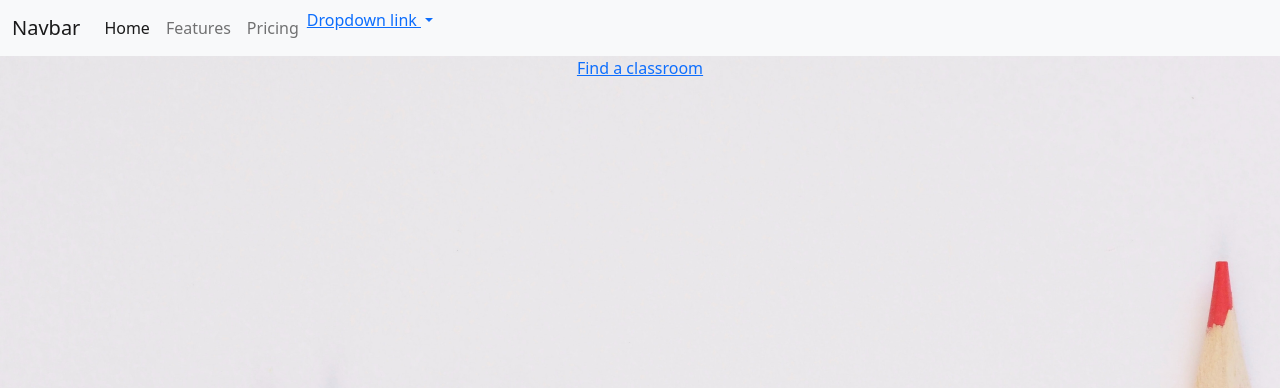
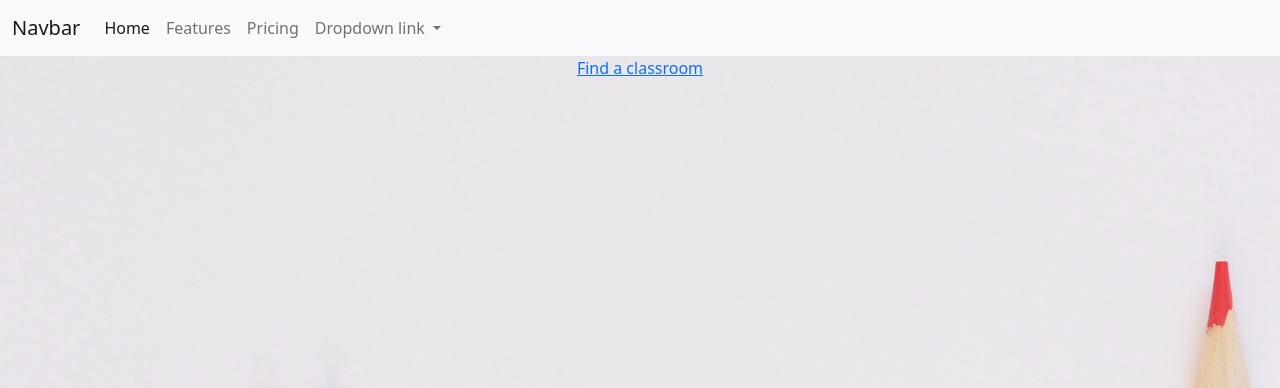
Before and after one commit to dominiclopez391/Comsc-131-Project-Team-2, a Python web app: template StudyAid/myapp/templates/classrooms.html in a window 1280 px wide. Shown: the top 388 px of the page. Run offline with Jinja, Linux system fonts and the light colour scheme; the template is opened without the code that fills it, so the values that code supplies are empty.

Commit message:
Update base.html

```diff
--- a/StudyAid/myapp/templates/base.html
+++ b/StudyAid/myapp/templates/base.html
@@ -32,7 +32,7 @@
           <a class="nav-link" href="#">Pricing</a>
         </li>
         <li class="nav-item dropdown">
-          <a class="nav-item dropdown-toggle" href="#" id="navbarDropdown" role="button" data-bs-toggle="dropdown" aria-expanded="false">
+          <a class="nav-link dropdown-toggle" id="navbarDropdown" role="button" data-bs-toggle="dropdown" aria-expanded="false">
             Dropdown link
           </a>
           <ul class="dropdown-menu" aria-labelledby="navbarDropdown">
```
